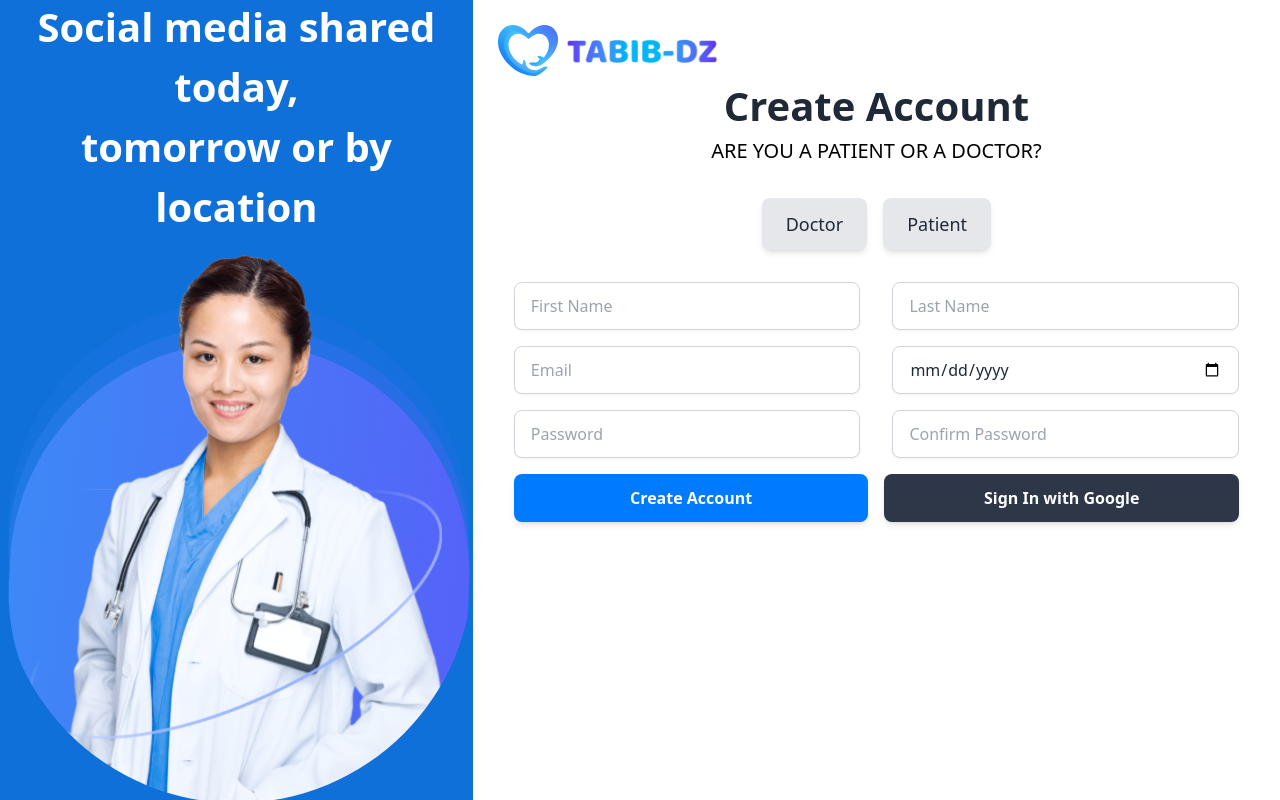
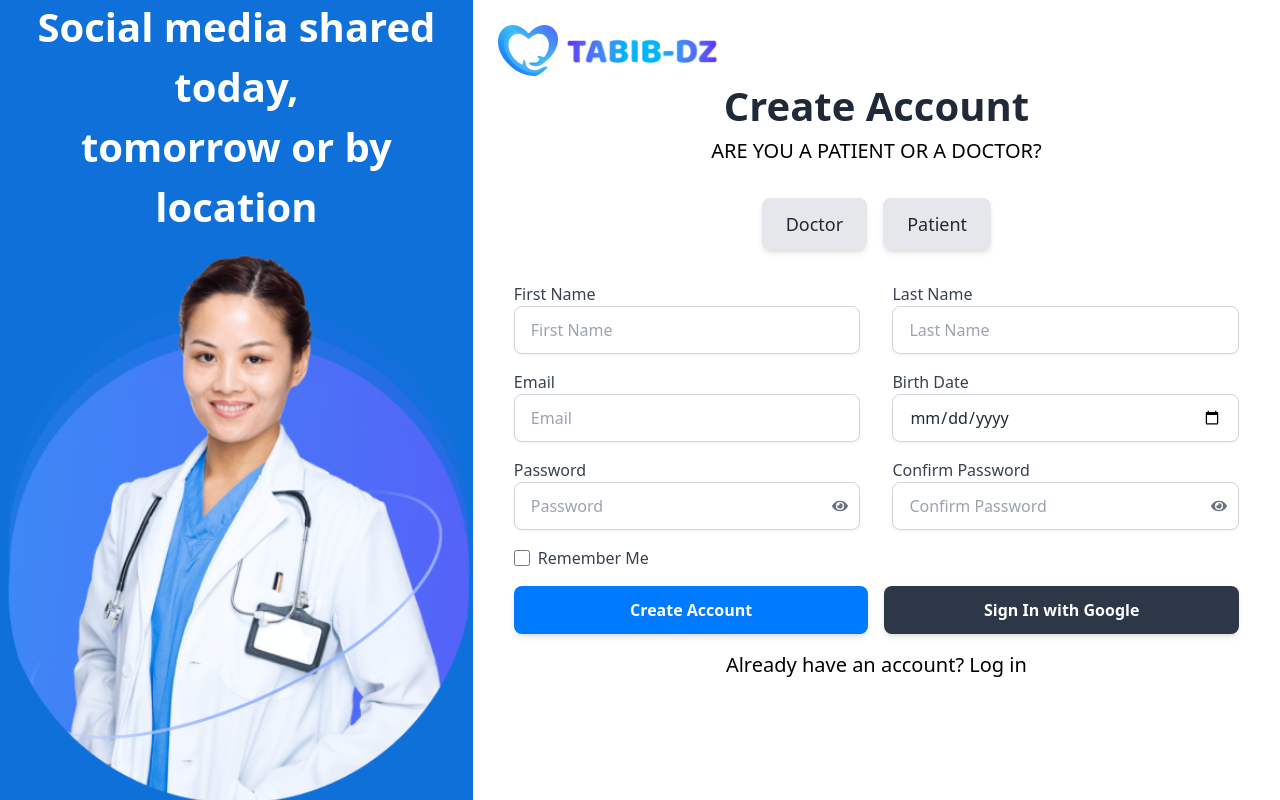
Before and after one commit to bouabca/DZtabib, a Next.js app: page /pages/auth/signup in a window 1280 px wide. Built offline with nearby package versions, Linux system fonts and the light colour scheme.

Commit message:
fixing sign up

```diff
--- a/app/pages/Services/page.tsx
+++ b/app/pages/Services/page.tsx
@@ -1,6 +1,6 @@
 import React from 'react';
 
-export default function Dashboard() {
+export default function Services() {
   return (
     <>
 
--- a/app/pages/auth/layout.tsx
+++ b/app/pages/auth/layout.tsx
@@ -13,7 +13,7 @@ export default function RootLayout({children,}: Readonly<{children: React.ReactN
             <div className='text-white text-[40px] font-bold text-center '>Social media shared today,</div>
             <div className='text-white text-[40px] font-bold text-center '> tomorrow or by location</div>
             <Image
-            src="/svg/betterwomen.svg"
+            src="/webp/betterwomen.webp"
             height={600}
             width={600}
             alt="betterwomen"
@@ -22,7 +22,7 @@ export default function RootLayout({children,}: Readonly<{children: React.ReactN
         </div>
         <div className='w-full pad  h-full flex-col p flex justify-start items-start'>
 
-<div   className="gap-2 mr-auto flex justify-center items-center text-[30px] font-bold">
+<a   href='/' className="gap-2 mr-auto flex justify-center items-center text-[30px] font-bold">
      <Image
 
        src="/svg/logo.svg"
@@ -40,10 +40,9 @@ export default function RootLayout({children,}: Readonly<{children: React.ReactN
    priority // Ensures it loads faster (above-the-fold)
  />
 
-</div>
+</a >
 
 {children}
-
 
 </div>
 
--- a/app/pages/auth/signup/page.tsx
+++ b/app/pages/auth/signup/page.tsx
@@ -69,6 +69,12 @@ export default function signup() {
         {/* Buttons */}
         <Buttons />
       </form>
+      <div className="text-[20px] text-center text-gray-600 mt-4">
+        Already have an account?{' '}
+        <a href="/pages/auth/login" className="text-blue-500 hover:underline">
+          Log in
+        </a>
+      </div>
     </div>
   );
 }
--- a/components/authpageComp/InputFields.tsx
+++ b/components/authpageComp/InputFields.tsx
@@ -1,4 +1,5 @@
-import React, { useState, useEffect } from 'react';
+import React, { useState } from 'react';
+import { FaEye, FaEyeSlash } from 'react-icons/fa'; // Importing icons for show/hide password
 
 type InputFieldsProps = {
   formData: {
@@ -21,142 +22,175 @@ const InputFields: React.FC<InputFieldsProps> = ({ formData, handleInputChange }
     confirmPassword: '',
   });
 
-  const [debounceTimer, setDebounceTimer] = useState<NodeJS.Timeout | null>(null);
+  const [rememberMe, setRememberMe] = useState(false);
+  const [showPassword, setShowPassword] = useState(false);
+  const [showConfirmPassword, setShowConfirmPassword] = useState(false);
 
-  const validate = () => {
-    let valid = true;
-    const newErrors = { firstName: '', lastName: '', email: '', password: '', confirmPassword: '' };
+  const validateField = (name: string, value: string) => {
+    let errorMessage = '';
 
-    // Validate first and last name
-    if (!formData.firstName) {
-      newErrors.firstName = 'First name is required';
-      valid = false;
+    switch (name) {
+      case 'firstName':
+        if (!value.trim()) {
+          errorMessage = 'First name is required';
+        }
+        break;
+
+      case 'lastName':
+        if (!value.trim()) {
+          errorMessage = 'Last name is required';
+        }
+        break;
+
+      case 'email':
+        const emailPattern = /^[a-zA-Z0-9._-]+@[a-zA-Z0-9.-]+\.[a-zA-Z]{2,6}$/;
+        if (!emailPattern.test(value)) {
+          errorMessage = 'Please enter a valid email address';
+        }
+        break;
+
+      case 'password':
+        if (value.length < 8) {
+          errorMessage = 'Password must be at least 8 characters';
+        }
+        break;
+
+      case 'confirmPassword':
+        if (value !== formData.password) {
+          errorMessage = 'Passwords do not match';
+        }
+        break;
+
+      default:
+        break;
     }
 
-    if (!formData.lastName) {
-      newErrors.lastName = 'Last name is required';
-      valid = false;
-    }
-
-    // Validate email format
-    const emailPattern = /^[a-zA-Z0-9._-]+@[a-zA-Z0-9.-]+\.[a-zA-Z]{2,6}$/;
-    if (!formData.email || !emailPattern.test(formData.email)) {
-      newErrors.email = 'Please enter a valid email address';
-      valid = false;
-    }
-
-    // Validate password length and complexity
-    if (!formData.password || formData.password.length < 8) {
-      newErrors.password = 'Password must be at least 8 characters';
-      valid = false;
-    }
-
-    // Validate confirm password matches
-    if (formData.confirmPassword !== formData.password) {
-      newErrors.confirmPassword = 'Passwords do not match';
-      valid = false;
-    }
-
-    setErrors(newErrors);
-    return valid;
+    return errorMessage;
   };
 
-  const handleInputChangeWithDebounce = (e: React.ChangeEvent<HTMLInputElement>) => {
+  const handleInputChangeWithValidation = (e: React.ChangeEvent<HTMLInputElement>) => {
+    const { name, value } = e.target;
     handleInputChange(e);
 
-    // Clear any existing timeout to reset the debouncing
-    if (debounceTimer) {
-      clearTimeout(debounceTimer);
-    }
-
-    // Set a new timeout for 100ms after the last keystroke
-    const timer = setTimeout(() => {
-      validate(); // Run validation after 100ms of no typing
-    }, 100);
-
-    // Store the timeout id to clear it on the next input
-    setDebounceTimer(timer);
+    const fieldError = validateField(name, value);
+    setErrors((prevErrors) => ({
+      ...prevErrors,
+      [name]: fieldError,
+    }));
   };
 
   return (
     <div className="flex flex-col space-y-4 justify-between">
-      {/* First and Last Name Row */}
+      {/* First and Last Name */}
       <div className="w-full gap-4 flex flex-col md:flex-row md:space-x-4">
-        <div className="w-full gap-4">
+        <div className="w-full">
+          <label className="text-gray-700 font-medium">First Name</label>
           <input
             type="text"
             name="firstName"
             placeholder="First Name"
             value={formData.firstName}
-            onChange={handleInputChangeWithDebounce}
-            className="w-full gap-4 h-12 px-4 py-2 border border-gray-300 rounded-lg text-gray-800 focus:ring-2 focus:ring-blue-400 focus:outline-none shadow-sm"
+            onChange={handleInputChangeWithValidation}
+            className="w-full h-12 px-4 py-2 border border-gray-300 rounded-lg text-gray-800 focus:ring-2 focus:ring-blue-400 focus:outline-none shadow-sm"
           />
           {errors.firstName && <p className="text-red-500 text-sm">{errors.firstName}</p>}
         </div>
 
-        <div className="w-full gap-4">
+        <div className="w-full">
+          <label className="text-gray-700 font-medium">Last Name</label>
           <input
             type="text"
             name="lastName"
             placeholder="Last Name"
             value={formData.lastName}
-            onChange={handleInputChangeWithDebounce}
-            className="w-full gap-4 h-12 px-4 py-2 border border-gray-300 rounded-lg text-gray-800 focus:ring-2 focus:ring-blue-400 focus:outline-none shadow-sm"
+            onChange={handleInputChangeWithValidation}
+            className="w-full h-12 px-4 py-2 border border-gray-300 rounded-lg text-gray-800 focus:ring-2 focus:ring-blue-400 focus:outline-none shadow-sm"
           />
           {errors.lastName && <p className="text-red-500 text-sm">{errors.lastName}</p>}
         </div>
       </div>
 
-      {/* Email and Birth Date Row */}
+      {/* Email and Birth Date */}
       <div className="w-full gap-4 flex flex-col md:flex-row md:space-x-4">
-        <div className="w-full gap-4">
+        <div className="w-full">
+          <label className="text-gray-700 font-medium">Email</label>
           <input
             type="email"
             name="email"
             placeholder="Email"
             value={formData.email}
-            onChange={handleInputChangeWithDebounce}
-            className="w-full gap-4 h-12 px-4 py-2 border border-gray-300 rounded-lg text-gray-800 focus:ring-2 focus:ring-blue-400 focus:outline-none shadow-sm"
+            onChange={handleInputChangeWithValidation}
+            className="w-full h-12 px-4 py-2 border border-gray-300 rounded-lg text-gray-800 focus:ring-2 focus:ring-blue-400 focus:outline-none shadow-sm"
           />
           {errors.email && <p className="text-red-500 text-sm">{errors.email}</p>}
         </div>
 
-        <div className="w-full gap-4">
+        <div className="w-full">
+          <label className="text-gray-700 font-medium">Birth Date</label>
           <input
             type="date"
             name="birthDate"
             value={formData.birthDate}
-            onChange={handleInputChangeWithDebounce}
-            className="w-full gap-4 h-12 px-4 py-2 border border-gray-300 rounded-lg text-gray-800 focus:ring-2 focus:ring-blue-400 focus:outline-none shadow-sm"
+            onChange={handleInputChange}
+            className="w-full h-12 px-4 py-2 border border-gray-300 rounded-lg text-gray-800 focus:ring-2 focus:ring-blue-400 focus:outline-none shadow-sm"
           />
         </div>
       </div>
 
-      {/* Password and Confirm Password Row */}
+      {/* Password and Confirm Password */}
       <div className="w-full gap-4 flex flex-col md:flex-row md:space-x-4">
-        <div className="w-full gap-4">
+        <div className="w-full relative">
+          <label className="text-gray-700 font-medium">Password</label>
+          <div className="relative">
             <input
-            type="password"
+              type={showPassword ? 'text' : 'password'}
               name="password"
               placeholder="Password"
               value={formData.password}
-            onChange={handleInputChangeWithDebounce}
-            className="w-full gap-4 h-12 px-4 py-2 border border-gray-300 rounded-lg text-gray-800 focus:ring-2 focus:ring-blue-400 focus:outline-none shadow-sm"
+              onChange={handleInputChangeWithValidation}
+              className="w-full h-12 px-4 py-2 border border-gray-300 rounded-lg text-gray-800 focus:ring-2 focus:ring-blue-400 focus:outline-none shadow-sm"
             />
+            <span
+              className="absolute inset-y-0 right-3 flex items-center cursor-pointer"
+              onClick={() => setShowPassword(!showPassword)}
+            >
+              {showPassword ? <FaEyeSlash className="text-gray-500" /> : <FaEye className="text-gray-500" />}
+            </span>
+          </div>
           {errors.password && <p className="text-red-500 text-sm">{errors.password}</p>}
         </div>
 
-        <div className="w-full gap-4">
+        <div className="w-full relative">
+          <label className="text-gray-700 font-medium">Confirm Password</label>
+          <div className="relative">
             <input
-            type="password"
+              type={showConfirmPassword ? 'text' : 'password'}
               name="confirmPassword"
               placeholder="Confirm Password"
               value={formData.confirmPassword}
-            onChange={handleInputChangeWithDebounce}
-            className="w-full gap-4 h-12 px-4 py-2 border border-gray-300 rounded-lg text-gray-800 focus:ring-2 focus:ring-blue-400 focus:outline-none shadow-sm"
+              onChange={handleInputChangeWithValidation}
+              className="w-full h-12 px-4 py-2 border border-gray-300 rounded-lg text-gray-800 focus:ring-2 focus:ring-blue-400 focus:outline-none shadow-sm"
             />
+            <span
+              className="absolute inset-y-0 right-3 flex items-center cursor-pointer"
+              onClick={() => setShowConfirmPassword(!showConfirmPassword)}
+            >
+              {showConfirmPassword ? <FaEyeSlash className="text-gray-500" /> : <FaEye className="text-gray-500" />}
+            </span>
+          </div>
           {errors.confirmPassword && <p className="text-red-500 text-sm">{errors.confirmPassword}</p>}
         </div>
+      </div>
+
+      {/* Remember Me */}
+      <div className="flex items-center space-x-2">
+        <input
+          type="checkbox"
+          checked={rememberMe}
+          onChange={(e) => setRememberMe(e.target.checked)}
+          className="w-4 h-4 text-blue-600 border-gray-300 rounded focus:ring-blue-500"
+        />
+        <label className="text-gray-700">Remember Me</label>
       </div>
     </div>
   );
--- a/components/homepageComp/Focal.tsx
+++ b/components/homepageComp/Focal.tsx
@@ -19,7 +19,7 @@ function Focal() {
 
         </div>
 
-        <Image src={"/svg/betterwomen.svg"} height={550} width={550} alt='women'/>
+        <Image src={"/webp/betterwomen.webp"} height={550} width={550} alt='women'/>
 
     </div>
   )
--- a/package.json
+++ b/package.json
@@ -13,6 +13,7 @@
     "next": "15.0.3",
     "react": "19.0.0-rc-66855b96-20241106",
     "react-dom": "19.0.0-rc-66855b96-20241106",
+    "react-icons": "^5.4.0",
     "yup": "^1.5.0"
   },
   "devDependencies": {
```
Also changed, not shown: app/pages/auth/login/page.tsx (+9 -1 lines), components/Footer.tsx (line endings or trailing spaces), public/webp/betterwomen.webp (added). Lines whose indentation alone changed are shown as unchanged.
